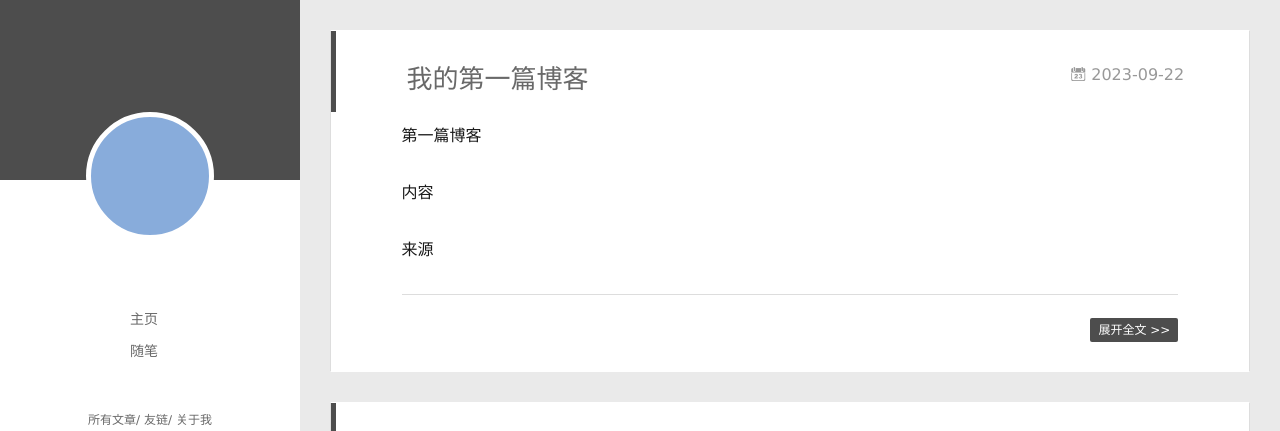
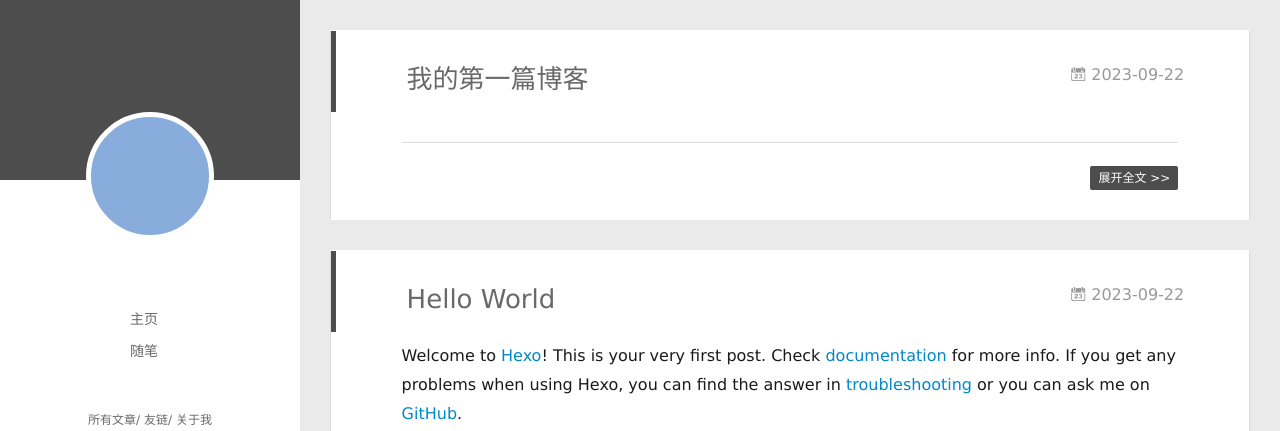
Before and after one commit to yuheng-kq/yuheng-kq.github.io, a plain HTML site: page index.html in a window 1280 px wide. Shown: the top 431 px of the page. Drawn offline with Linux system fonts and the light colour scheme; no server answers.

Commit message:
Site updated: 2023-09-22 21:46:29

```diff
--- /dev/null
+++ b/content.json
@@ -0,0 +1 @@
+[{"title":"我的第一篇博客","date":"2023-09-22T10:59:15.000Z","path":"2023/09/22/我的第一篇博客/","tags":[]},{"title":"Hello World","date":"2023-09-22T10:54:27.141Z","path":"2023/09/22/hello-world/","tags":[]}]
--- a/index.html
+++ b/index.html
@@ -172,9 +172,6 @@
 
     <div class="article-entry" itemprop="articleBody">
 
-        <p>第一篇博客</p>
-<p>内容</p>
-<p>来源</p>
 
 
 
```
Also changed, not shown: 2023/09/22/我的第一篇博客/index.html (+2 -7 lines).
